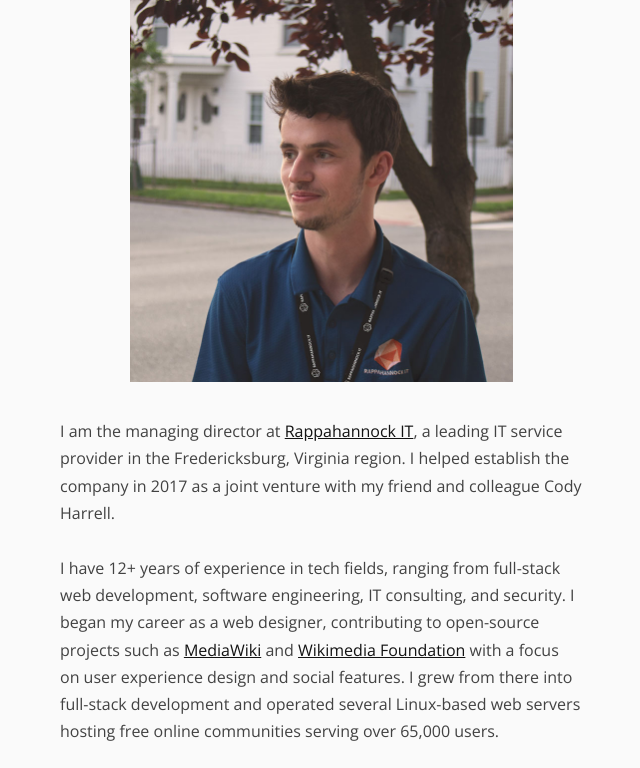
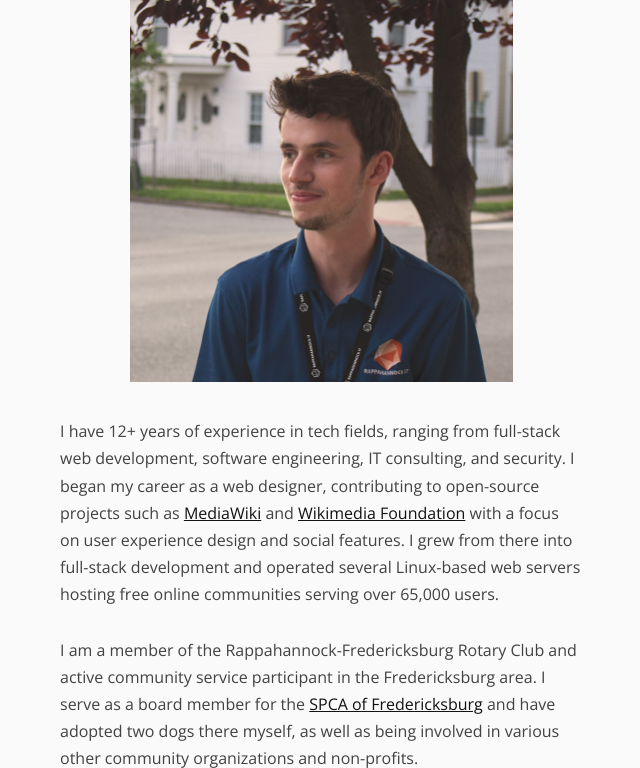
Before and after one commit to georgebarnick/georgebarnick.com, a PHP site: page / in a window 1280 px wide. Shown: the part 224-992 px from the top of the page, without its empty margins (319-959 px from the left). Run offline with PHP 8.4, Linux system fonts and the light colour scheme; some libraries are stand-ins or nearby versions.

Commit message:
Update bio

```diff
--- a/index.php
+++ b/index.php
@@ -31,8 +31,8 @@
 <meta name="twitter:image" content="//www.georgebarnick.com/img/avatar_20190702.jpg"/>
 <meta name="twitter:url" content="https://www.georgebarnick.com/"/>
 <meta name="twitter:card" content="summary"/>
-<meta name="description" content="I am the managing director at Rappahannock IT, a leading IT service provider in the Fredericksburg, Virginia region. I helped establish the company in 2017..." />
-<meta property="og:description" content="I am the managing director at Rappahannock IT, a leading IT service provider in the Fredericksburg, Virginia region. I helped establish the company in 2017..." />
+<meta name="description" content="George Barnick - Fredericksburg, Virginia" />
+<meta property="og:description" content="George Barnick - Fredericksburg, Virginia" />
 <link rel="stylesheet" type="text/css" href="style.css">
 <link href="https://fonts.googleapis.com/css?family=Open+Sans" rel="stylesheet">
 <script defer src="/fontawesome/js/all.js"></script>
@@ -74,15 +74,10 @@
 		</div>
 		<div id="pageWrapper" class="hfeed" role="main">
 			<section id="page" data-content-field="main-content">
-				<img id="avatar"
-data-src="img/web_avatar.jpg" alt="George Barnick" />
+				<img id="avatar" data-src="img/web_avatar.jpg" alt="George Barnick" />
 				<noscript>
-					<img id="avatar"
-src="img/web_avatar.jpg" alt="George Barnick" />
+					<img id="avatar" src="img/web_avatar.jpg" alt="George Barnick" />
 				</noscript>
-				<p>
-					I am the managing director at <a href="//www.rappahannockit.com" target="_blank">Rappahannock IT</a>, a leading IT service provider in the Fredericksburg, Virginia region. I helped establish the company in 2017 as a joint venture with my friend and colleague Cody Harrell.
-				</p>
 				<p>
 					I have <?php
 						function dateDifference( $date_1, $date_2, $differenceFormat = '%y' ) {
```
